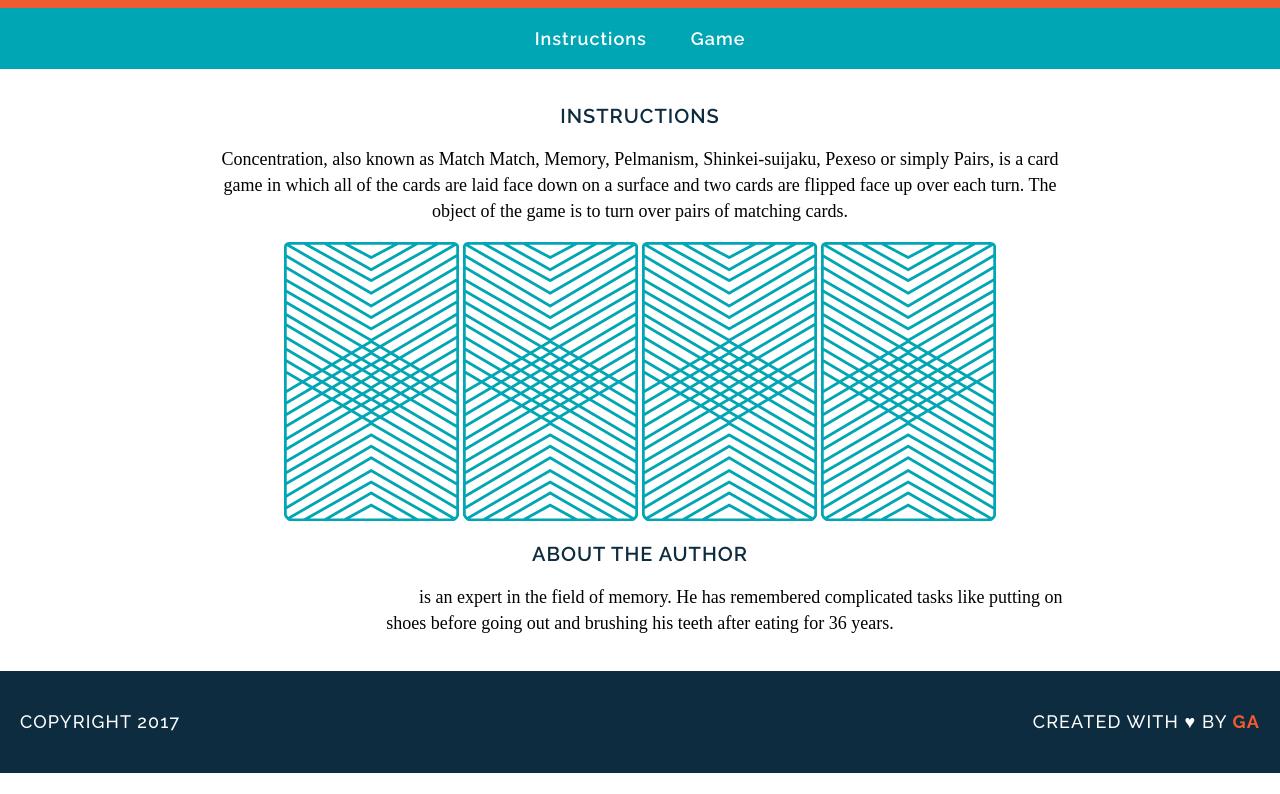
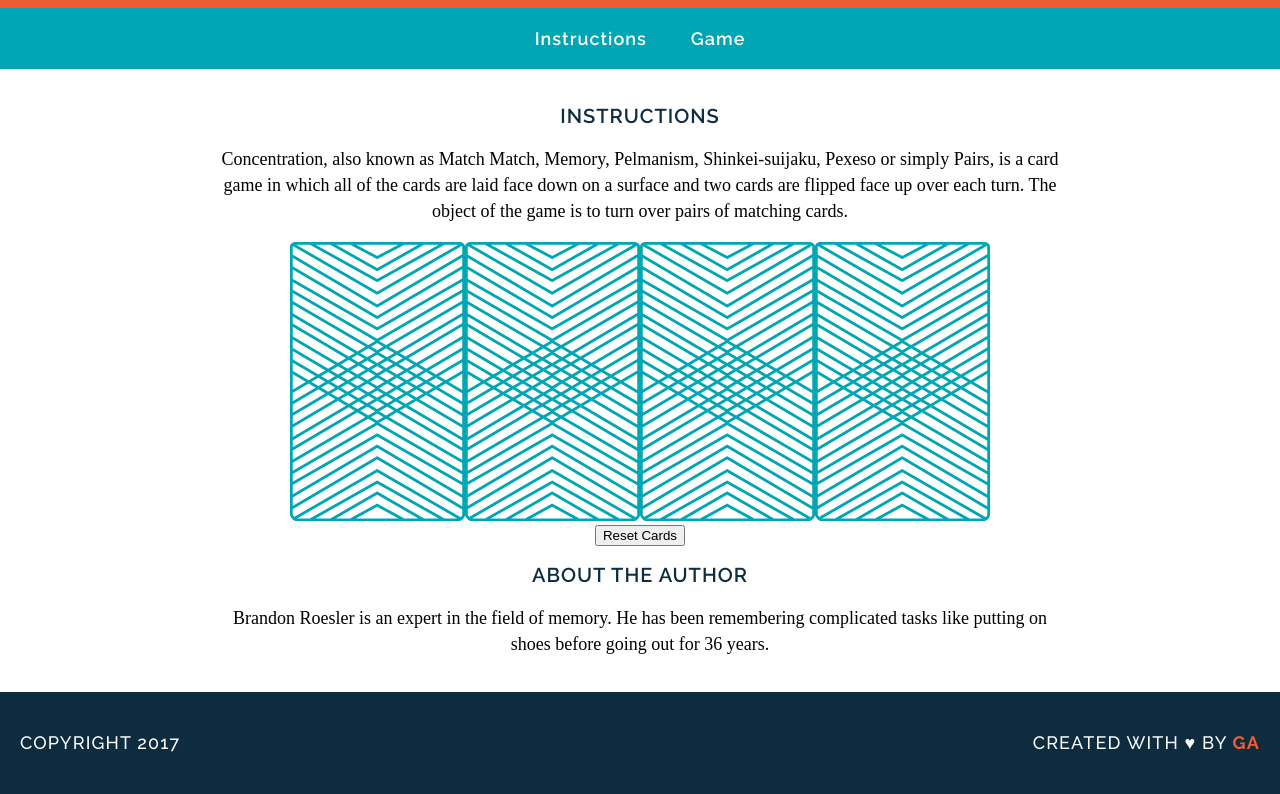
Before and after one commit to brandonroesler/wdi-fundamentals-memorygame, a plain HTML site: page memory_game/index.html in a window 1280 px wide. Shown: the part 105-899 px from the top of the page. Before the commit the page ends 878 px from the top, so only its background shows below. Drawn offline with Linux system fonts and the light colour scheme; a web font is replaced by a local one.

Commit message:
created game logic

```diff
--- a/memory_game/index.html
+++ b/memory_game/index.html
@@ -19,16 +19,13 @@
 	<p>Concentration, also known as Match Match, Memory, Pelmanism, Shinkei-suijaku, Pexeso or simply Pairs, is a card game in which all of the cards are laid face down on a surface and two cards are flipped face up over each turn.  The object of the game is to turn over pairs of matching cards.</p>
 
 
-	<div>
-		<img src="images/back.png" alt="Queen of Diamonds">
-		<img src="images/back.png" alt="Queen of Hearts">
-		<img src="images/back.png" alt="King of Diamonds">
-		<img src="images/back.png" alt="King of Hearts">
-	</div>
+	<div id="game-board" class="board clearfix"></div>
+
+	<button onclick="location.reload();">Reset Cards</button>
 
 	<h2>About the Author</h2>
 
-	<p><a href="#">Brandon Roesler</a> is an expert in the field of memory.  He has remembered complicated tasks like putting on shoes before going out and brushing his teeth after eating for 36 years.</p>
+	<p>Brandon Roesler is an expert in the field of memory.  He has been remembering complicated tasks like putting on shoes before going out for 36 years.</p>
 	</main>
 	<footer class="clearfix">
 		<p class="copyright">Copyright 2017</p>
--- a/memory_game/js/main.js
+++ b/memory_game/js/main.js
@@ -31,15 +31,34 @@ var checkForMatch = function () {
 	}
 }
 
-var flipCard = function (cardId) {
+var flipCard = function () {
+	var cardId = this.getAttribute('data-id');
 	console.log("User flipped " + cards[cardId].rank);
 	cardsInPlay.push(cards[cardId].rank);
 	console.log(cards[cardId].cardImage);
 	console.log(cards[cardId].suit);
+	this.setAttribute('src', cards[cardId].cardImage);
 	if (cardsInPlay.length === 2) {
 		checkForMatch();
-}
+	}
+
 }
 
-flipCard(0);
-flipCard(2);
+var createBoard = function () {
+	for (var i = 0; i < cards.length; i++) {
+		var cardElement = document.createElement('img');
+		cardElement.setAttribute('src', 'images/back.png');
+		cardElement.setAttribute('data-id', i);
+		cardElement.addEventListener('click', flipCard);
+		document.getElementById('game-board').appendChild(cardElement);
+	}
+}
+
+var resetCards = function () {
+	var reset = document.getElementById('button');
+	reset.addEventListener('click', createBoard);
+
+}
+
+createBoard();
+resetCards();
```
